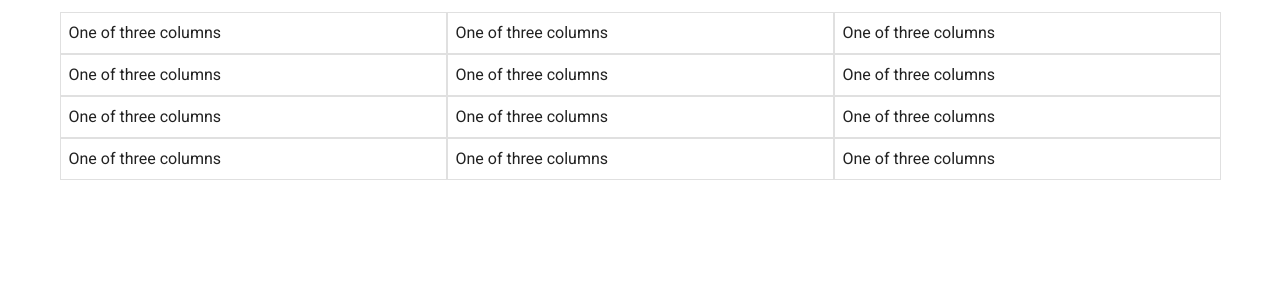
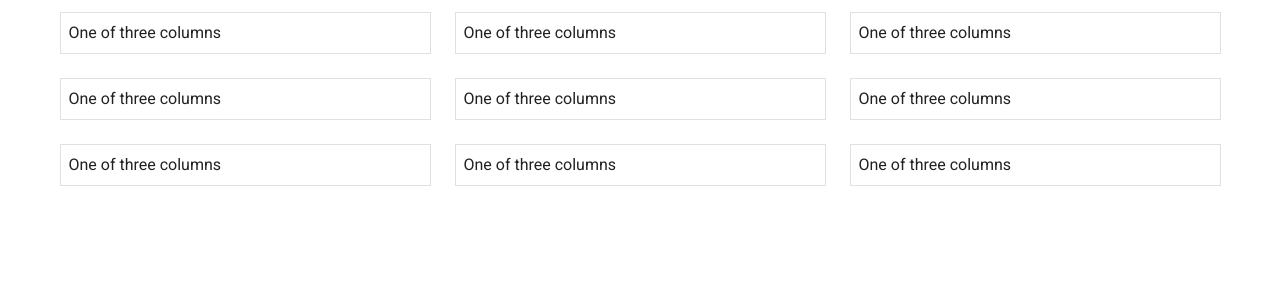
Before and after one commit to carrejoe3/Sample-Me, a Vue app in the folder sampleme/: page / in a window 1280 px wide. Shown: the top 300 px of the page. Built offline with nearby package versions, Linux system fonts and the light colour scheme.

Commit message:
simplified pads layout and added onclick function

```diff
--- a/sampleme/src/components/Sampler.vue
+++ b/sampleme/src/components/Sampler.vue
@@ -1,23 +1,8 @@
 <template>
   <v-container>
-    <v-row no-gutters>
+    <v-row v-for="i in 3" :key="i">
       <v-col v-for="n in 3" :key="n" cols="4" xs="4">
-        <v-card class="pa-2" outlined tile>One of three columns</v-card>
-      </v-col>
-    </v-row>
-    <v-row no-gutters>
-      <v-col v-for="n in 3" :key="n" cols="4" xs="4">
-        <v-card class="pa-2" outlined tile>One of three columns</v-card>
-      </v-col>
-    </v-row>
-    <v-row no-gutters>
-      <v-col v-for="n in 3" :key="n" cols="4" xs="4">
-        <v-card class="pa-2" outlined tile>One of three columns</v-card>
-      </v-col>
-    </v-row>
-    <v-row no-gutters>
-      <v-col v-for="n in 3" :key="n" cols="4" xs="4">
-        <v-card class="pa-2" outlined tile>One of three columns</v-card>
+        <v-card class="pa-2" @click="padTapHandler(i, n)" outlined tile>One of three columns</v-card>
       </v-col>
     </v-row>
   </v-container>
@@ -27,6 +12,11 @@
 export default {
   name: 'Sampler',
   data: () => ({
-  })
+  }),
+  methods: {
+    padTapHandler (row, col) {
+      console.log('pad tapped: ' + row + col)
+    }
+  }
 }
 </script>
```
